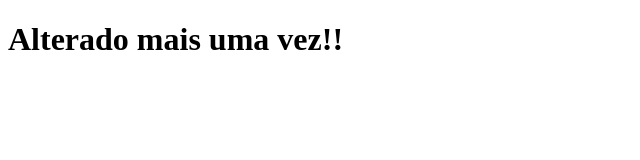
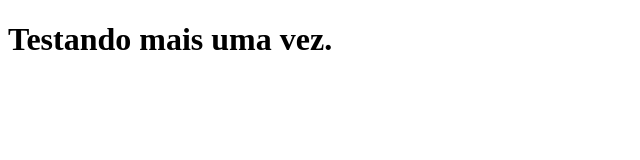
Before and after one commit to Ademir-cyber2/clone-tabnews, a Next.js app: page / in a window 1280 px wide. Shown: the top 160 px of the page, without its empty margins (0-640 px from the left). Built offline with nearby package versions, Linux system fonts and the light colour scheme.

Commit message:
Testando um novo texto

```diff
--- a/pages/index.js
+++ b/pages/index.js
@@ -1,5 +1,5 @@
 function Home() {
-    return <h1>Alterado mais uma vez!!</h1>
+    return <h1>Testando mais uma vez.</h1>
 }
 
 export default Home;
```
